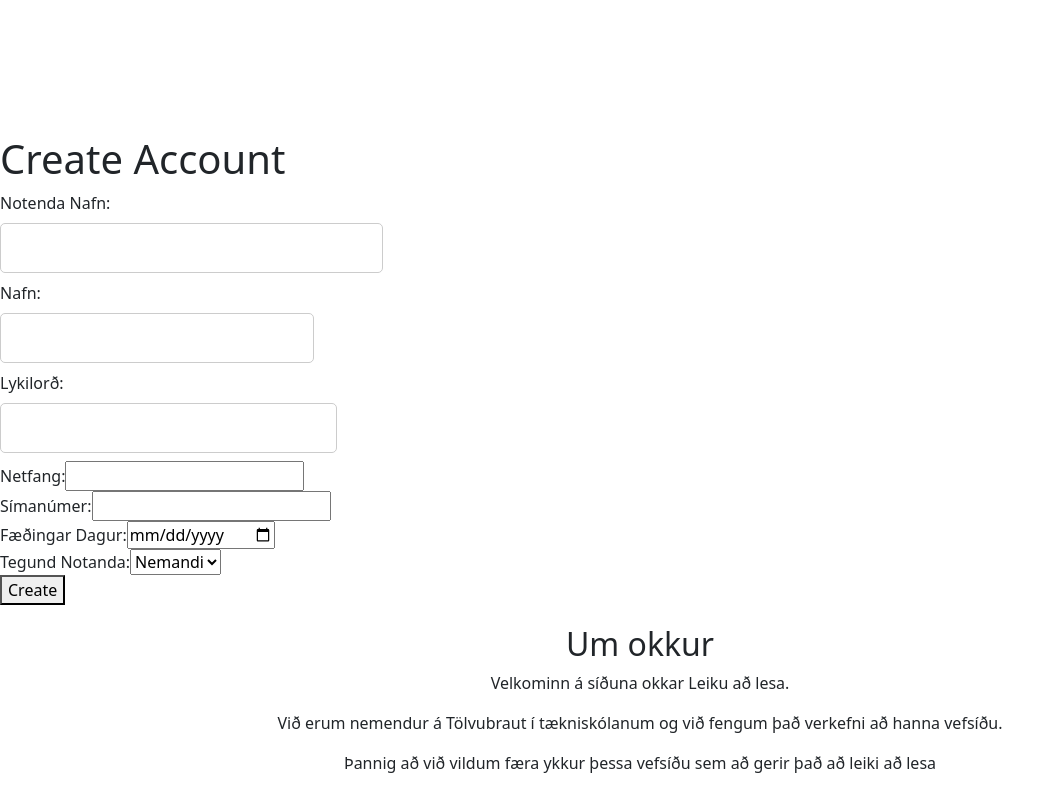
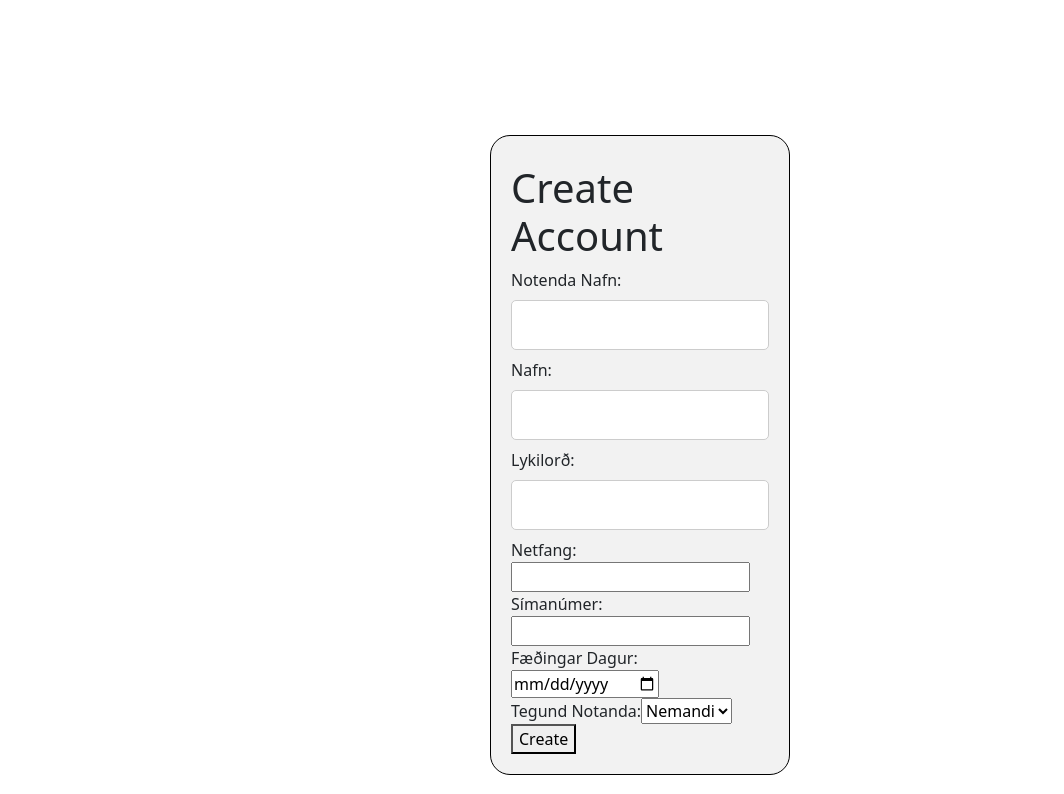
Before and after one commit to LeikuradLesa/vefApp, a React (Vite) app in the folder vefsida/: page / in a window 1280 px wide. Shown: the part 780-1574 px from the top of the page, without its empty margins (0-1064 px from the left). Built offline with nearby package versions, Linux system fonts and the light colour scheme.

Commit message:
Laga css

```diff
--- a/vefsida/src/components/App.css
+++ b/vefsida/src/components/App.css
@@ -1,4 +1,4 @@
-div.about-us, h2,p, div.Signup {
+div.about-us, h2,p {
   text-align: center;
   margin: 0 auto;
   margin-top: 20px;
--- a/vefsida/src/components/Signup.tsx
+++ b/vefsida/src/components/Signup.tsx
@@ -1,4 +1,5 @@
 import React, { useState } from 'react';
+import './Login.css';
 
 const Signup: React.FC = () => {
     const [accountInfo, setAccountInfo] = useState({
@@ -55,12 +56,12 @@ const Signup: React.FC = () => {
     };
 
     return (
-        <div>
+        <div className='login-container'>
             <h3>{error}</h3>
 
-            <h1>Create Account</h1>
+            <h1 >Create Account</h1>
             <form onSubmit={handleSubmit}>
-                <label>
+                <label className=''>
                     Notenda Nafn:
                     <input type="text" name="notendanafn" value={accountInfo.notendanafn} required onChange={handleInputChange} />
                 </label>
```
